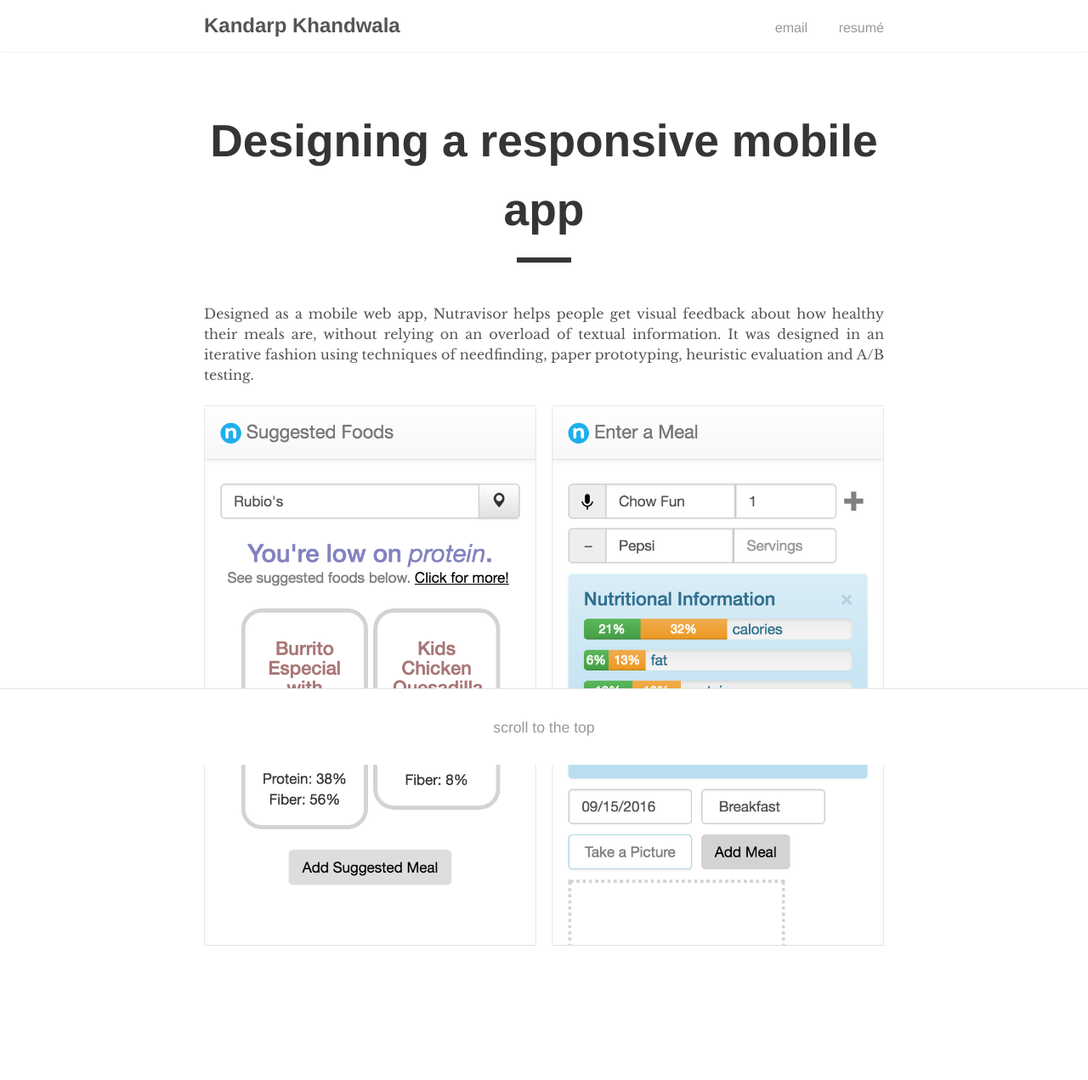
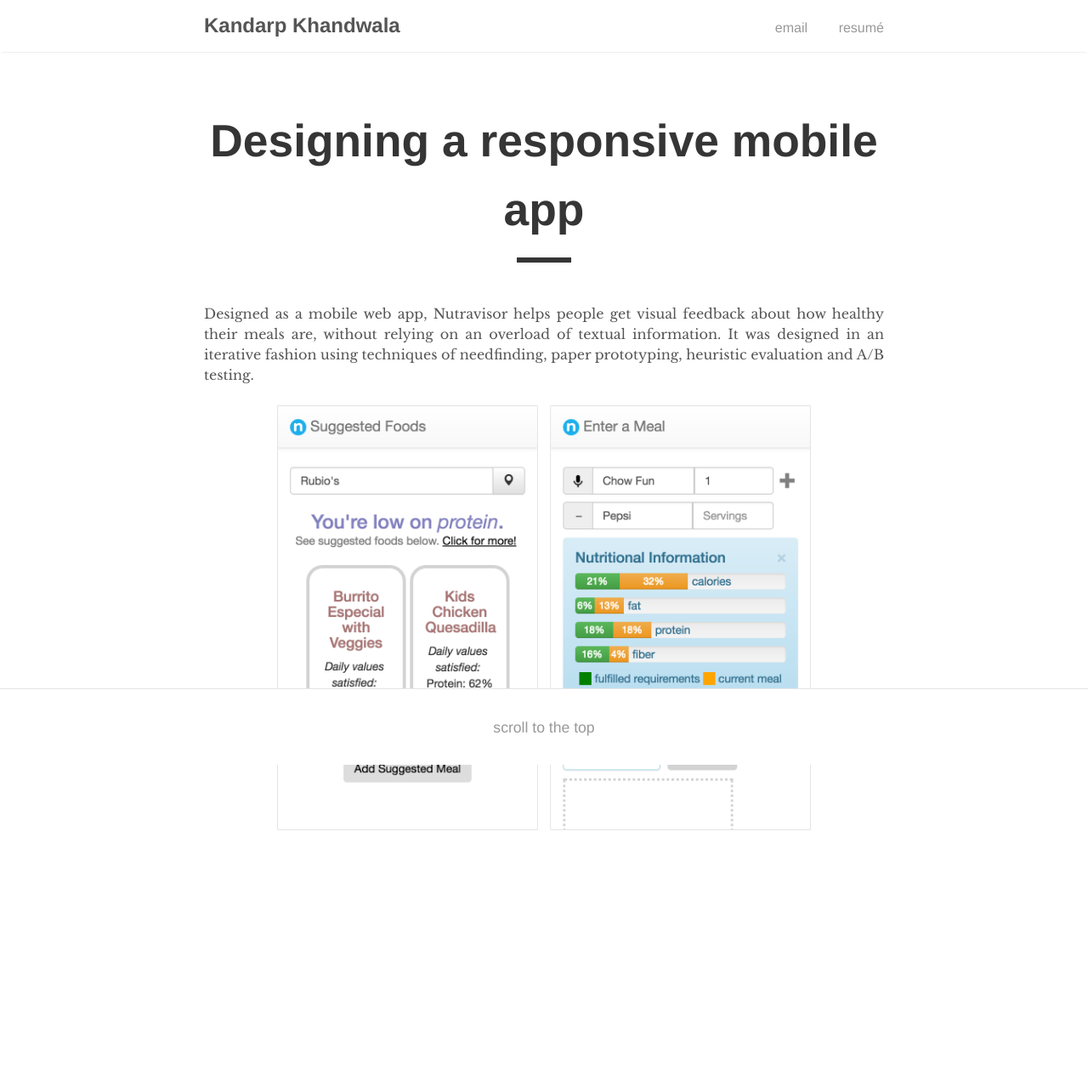
Before and after one commit to kandarpksk/kandarpksk.github.io, a Jekyll site: the page built from _posts/2018-01-27-nutravisor.md, in a window 1280 px wide. Shown: the whole page at 85% size. Built offline with Jekyll 4.4.1, drawn with Linux system fonts in a browser that asks for light colours; after the commit the page ends 1135 px from its top, so only the background shows below that.

Commit message:
Update 2018-01-27-nutravisor.md

```diff
--- a/_posts/2018-01-27-nutravisor.md
+++ b/_posts/2018-01-27-nutravisor.md
@@ -5,5 +5,5 @@
 ---
 
 <!-- elaborate -->
-Designed as a mobile web app, Nutravisor helps people get visual feedback about how healthy their meals are, without relying on an overload of textual information. It was designed in an iterative fashion using techniques of needfinding, paper prototyping, heuristic evaluation and A/B testing.<br/><br/><img src="/assets/applied/combined.png" />
+Designed as a mobile web app, Nutravisor helps people get visual feedback about how healthy their meals are, without relying on an overload of textual information. It was designed in an iterative fashion using techniques of needfinding, paper prototyping, heuristic evaluation and A/B testing.<br/><br/><img src="/assets/applied/combined.png" height="500" />
 <!-- *home page* -->
```
